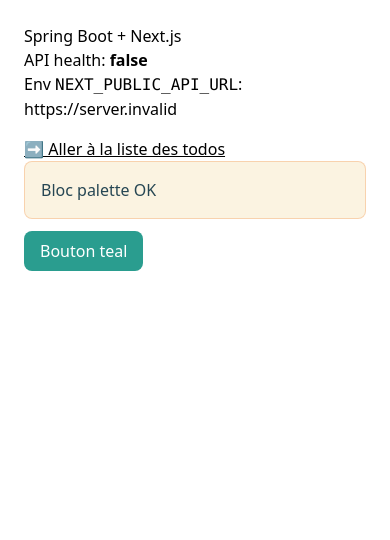
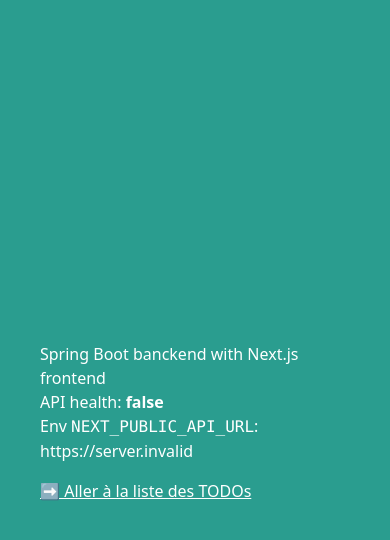
Before and after one commit to brahimsalah/fullstack-springboot-nextjs-monorepo, a Next.js app in the folder apps/web/: page / in a window 390 px wide. Shown: the top 540 px of the page. Built offline with nearby package versions, Linux system fonts and the light colour scheme; no server answers.

Commit message:
Refactor Home component layout with Tailwind CSS for improved styling and responsiveness

```diff
--- a/apps/web/src/app/page.tsx
+++ b/apps/web/src/app/page.tsx
@@ -12,27 +12,20 @@
 export default async function Home() {
   const health = await getHealth();
   return (
-    <main style={{ padding: 24 }}>
-      <h1>Spring Boot + Next.js</h1>
-      <p>
-        API health: <strong>{String(health.ok)}</strong>
-      </p>
+    <main style={{ padding: 24 }} className="min-h-[100svh] grid place-items-center bg-teal p-6">
+      <div className="bg-transparent text-white p-4 rounded-none shadow-none ring-0 outline-none">
+        <h1>Spring Boot banckend with Next.js frontend</h1>
+        <p> API health: <strong>{String(health.ok)}</strong> </p>
         <p>
           Env <code>NEXT_PUBLIC_API_URL</code>:{" "}
           {process.env.NEXT_PUBLIC_API_URL ?? "http://localhost:8080"}
         </p>
         <p style={{ marginTop: 16 }}>
           <a href="/todos" style={{ textDecoration: "underline" }}>
-          ➡️ Aller à la liste des todos
+            ➡️ Aller à la liste des TODOs
           </a>
         </p>
-
-      <div className="p-4 rounded-lg border border-orange/40 bg-sand/20 text-ink">
-  Bloc palette OK
       </div>
-<button className="mt-3 px-4 py-2 rounded-lg bg-teal hover:bg-teal/90 text-white">
-  Bouton teal
-</button>
     </main>
   );
 }
```
Lines whose indentation alone changed are shown as unchanged.
